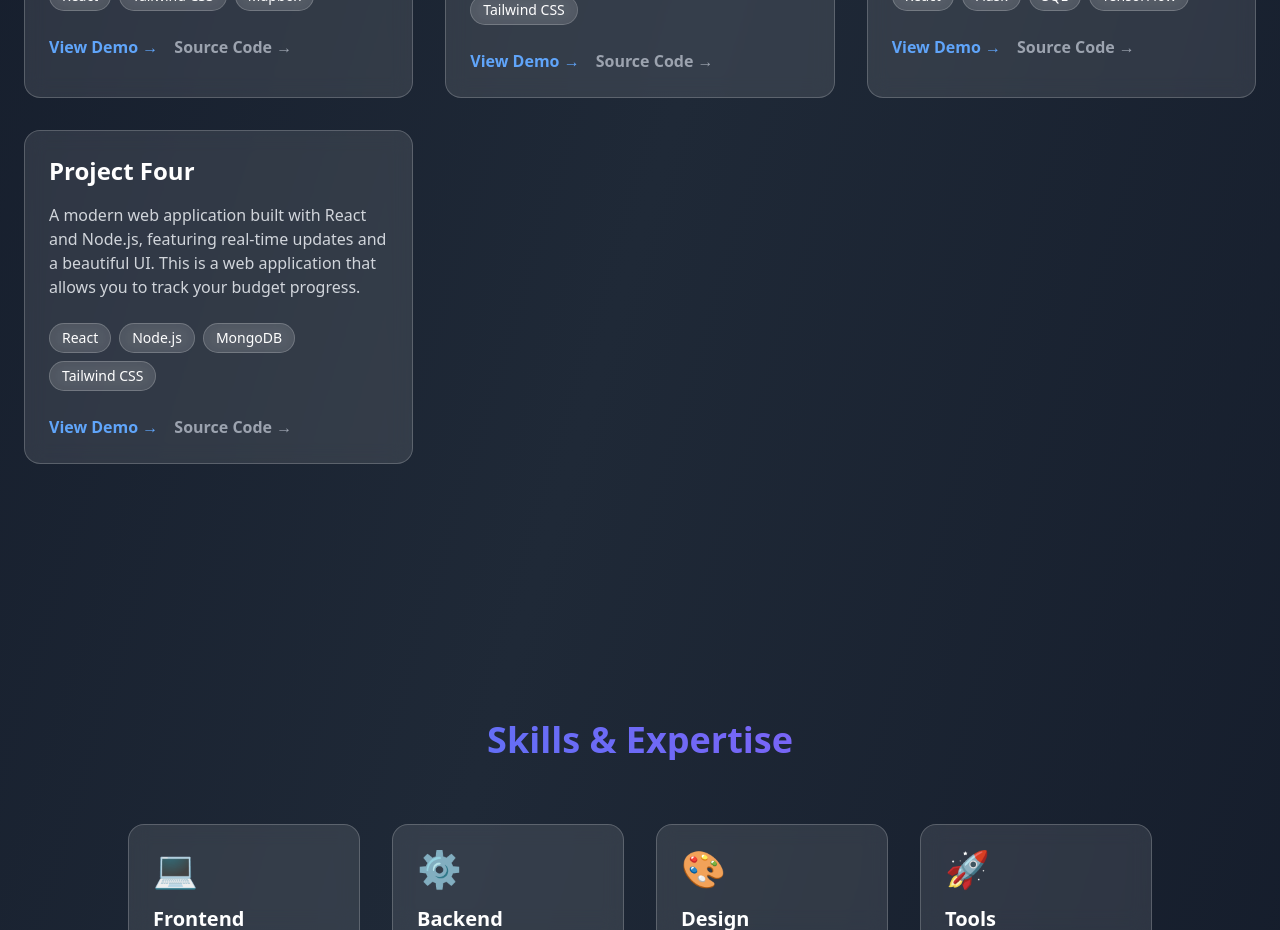
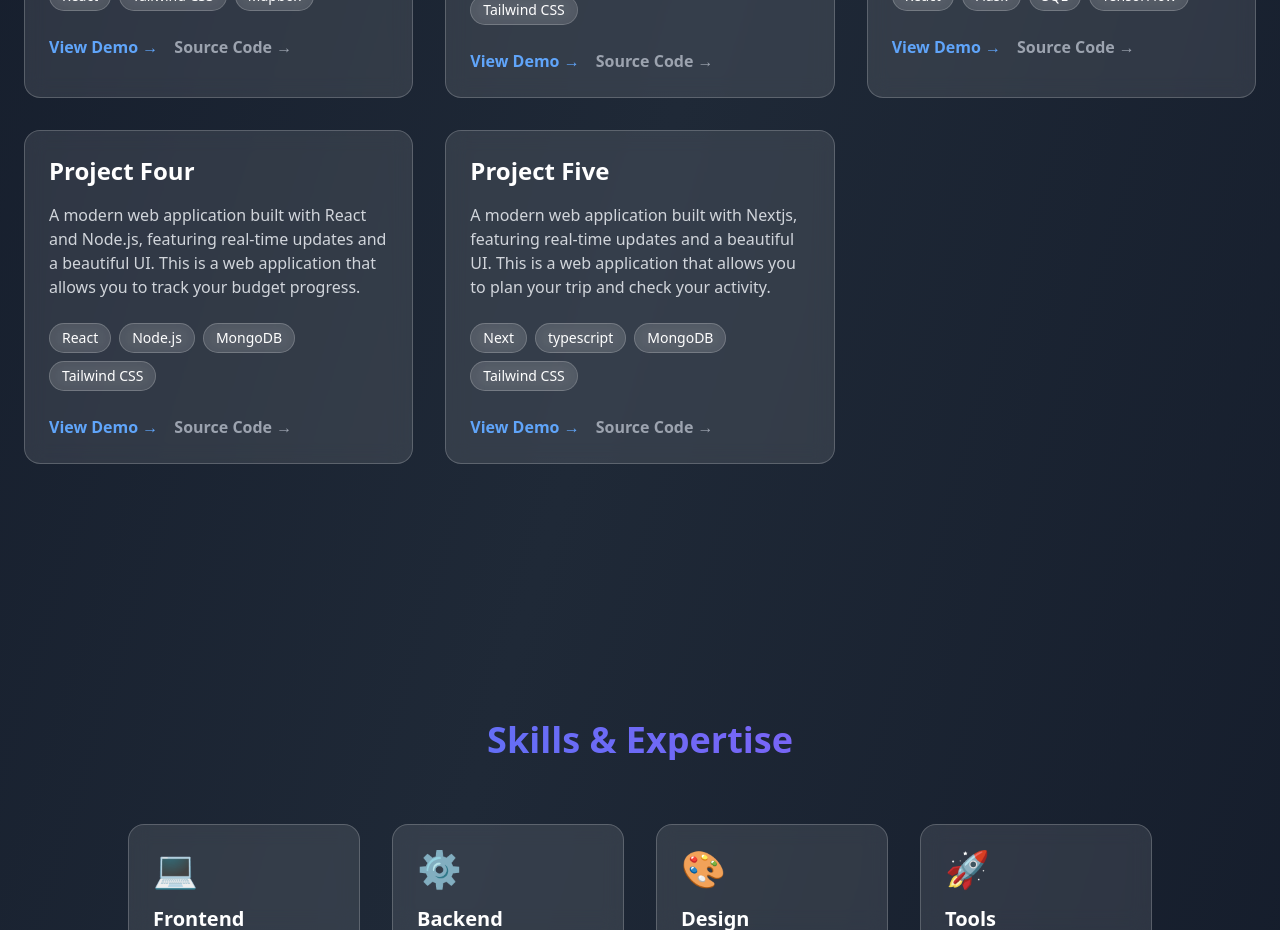
Before and after one commit to Firalen/portfolio1, a React (Vite) app in the folder portfolio/: page / in a window 1280 px wide. Shown: the part 1900-2830 px from the top of the page. Built offline with nearby package versions, Linux system fonts and the light colour scheme.

Commit message:
Add Project Five card to portfolio
Added a new project card for 'Project Five' with details and links.

```diff
--- a/portfolio/src/App.jsx
+++ b/portfolio/src/App.jsx
@@ -344,6 +344,30 @@ function App() {
               </div>
             </div>
             {/* Add more project cards with similar structure */}
+             <div className="group glass-effect rounded-2xl overflow-hidden transform hover:scale-[1.02] transition-all duration-300 card-glow">
+              <div className="p-6">
+                <h3 className="text-2xl font-semibold mb-4 text-white">Project Five</h3>
+                <p className="text-gray-300 mb-6">
+                  A modern web application built with Nextjs, featuring real-time updates and a beautiful UI.
+                  This is a web application that allows you to plan your trip and check your activity.
+                </p>
+                <div className="flex flex-wrap gap-2 mb-6">
+                  {['Next', 'typescript', 'MongoDB','Tailwind CSS'].map((tech) => (
+                    <span key={tech} className="px-3 py-1 glass-effect text-white rounded-full text-sm">
+                      {tech}
+                    </span>
+                  ))}
+                </div>
+                <div className="flex space-x-4">
+                  <a href="https://travel-mate-vert.vercel.app/" className="text-blue-400 hover:text-blue-300 font-semibold transition-colors duration-300">
+                    View Demo →
+                  </a>
+                  <a href="https://github.com/Firalen/TravelMate" className="text-gray-400 hover:text-gray-300 font-semibold transition-colors duration-300">
+                    Source Code →
+                  </a>
+                </div>
+              </div>
+            </div>
           </div>
         </div>
       </section>
```
